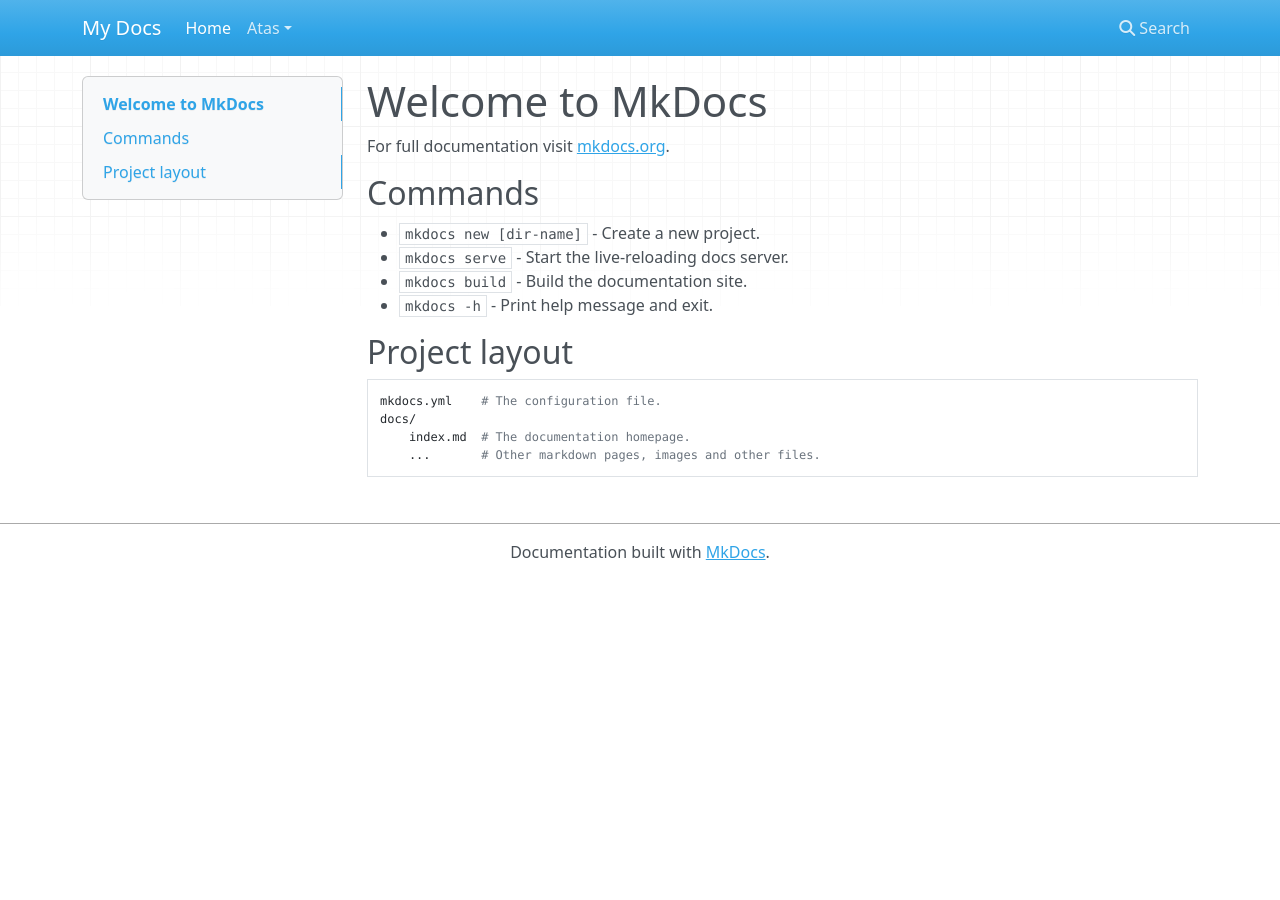
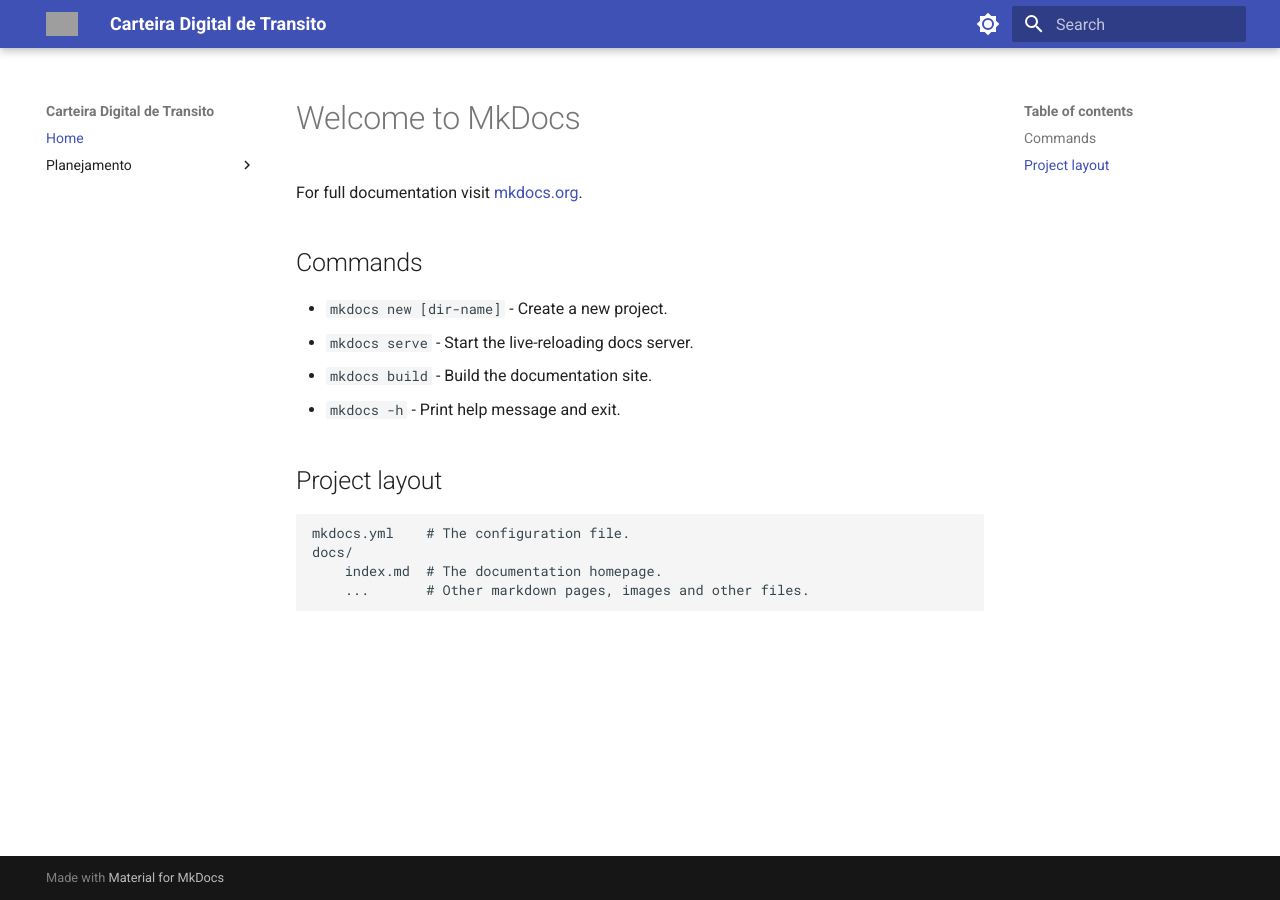
Before and after one commit to Requisitos-de-Software/2023.2-Carteira_Digital_de_Transito, an MkDocs documentation site: the page built from docs/index.md, in a window 1280 px wide. Built offline with MkDocs 1.6.1 and Material for MkDocs 9.7.7, drawn with Linux system fonts in a browser that asks for light colours; nearby versions of some CDN libraries; grey boxes are pictures that could not be loaded.

Commit message:
Add toggle light mode/dark mode

```diff
--- a/mkdocs.yml
+++ b/mkdocs.yml
@@ -1,5 +1,23 @@
-site_name: My Docs
+site_name: Carteira Digital de Transito
+theme:
+  name: material
+  logo: assets/icon.png
+
+  palette:
+
+    # Palette toggle for light mode
+    - scheme: default
+      toggle:
+        icon: material/brightness-7
+        name: Switch to dark mode
+
+    # Palette toggle for dark mode
+    - scheme: slate
+      toggle:
+        icon: material/brightness-4
+        name: Switch to light mode
+
 nav:
   - Home: index.md
-  - Atas:
-    - Ata 1: atas/ata_01.md
+  - Planejamento:
+    - Cronograma: planejamento/cronograma.md
```
